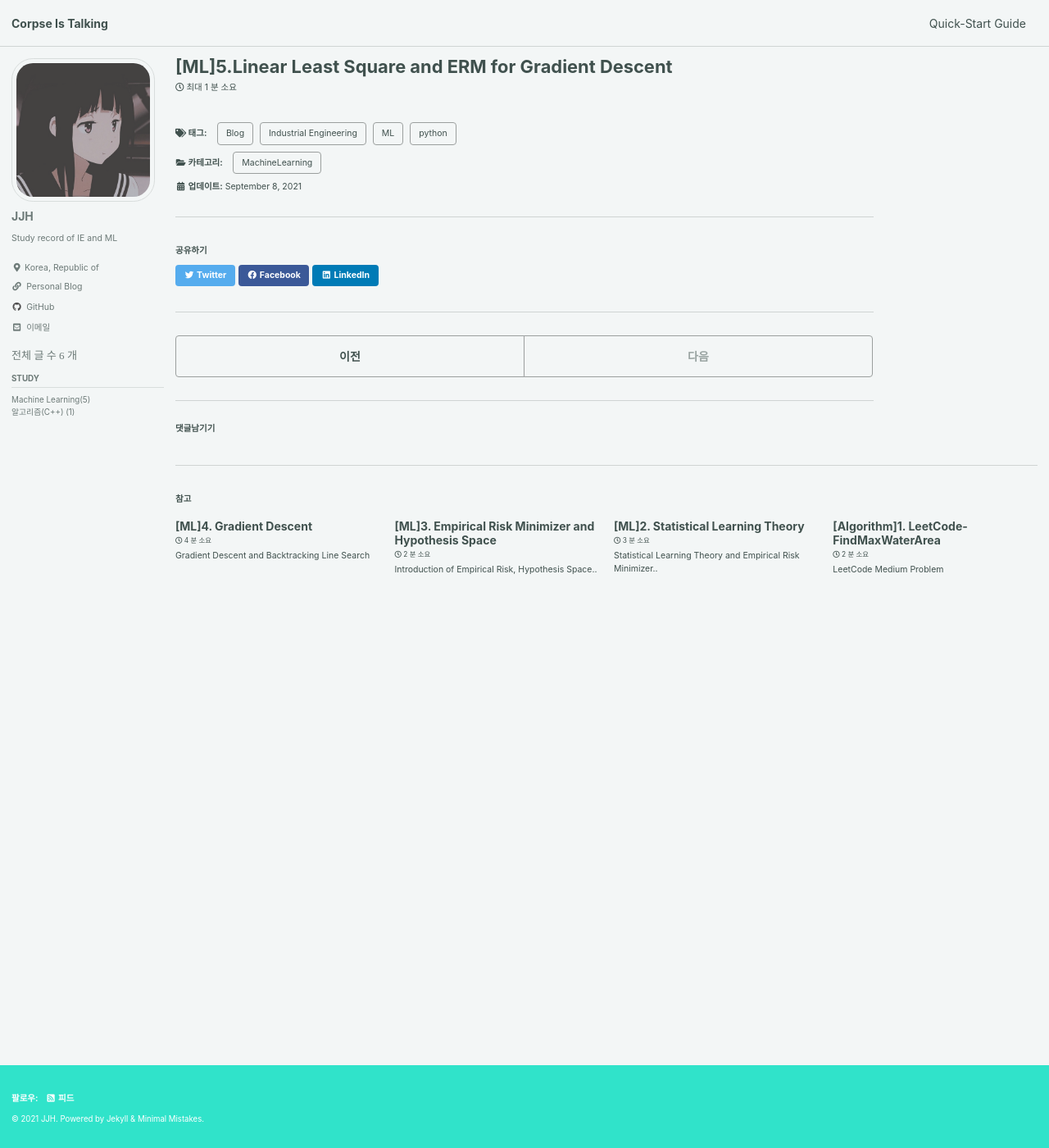
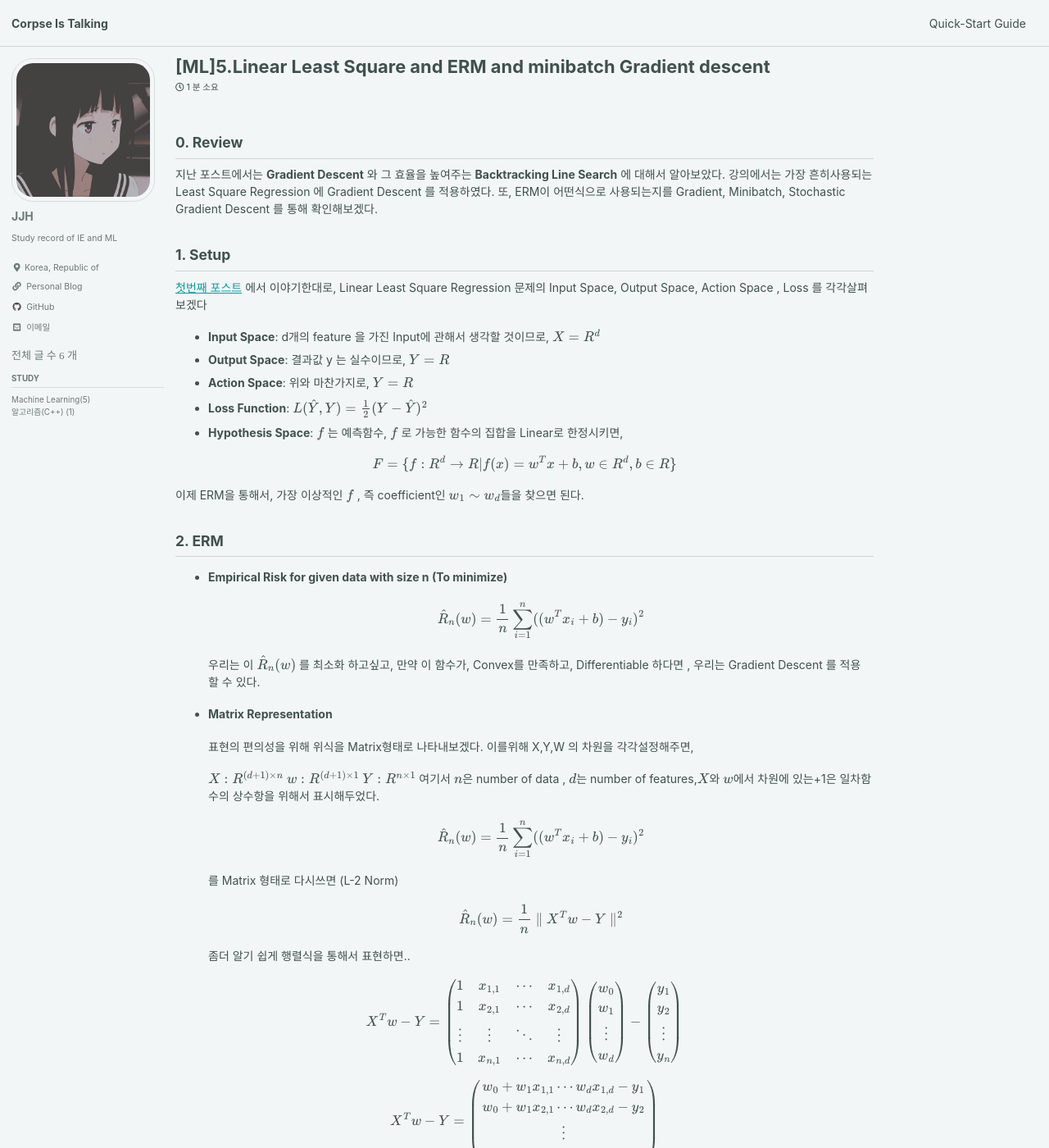
Before and after one commit to Corpse-is-Talking/Corpse-is-Talking.github.io, a Jekyll site: the page built from _posts/Machine Learning/2021-09-08-LeastSquare.md, in a window 1280 px wide and 1400 px high. Shown: the whole window at 82% size. Built offline with Jekyll 4.4.1, drawn with Linux system fonts in a browser that asks for light colours; cached includes are drawn as plain includes; formulas are drawn with MathJax 3; comment, search, counter and statistics services are not loaded; some of the changed text lies outside the part shown.

Commit message:
20210908 till matrix representation

```diff
--- a/_posts/Machine Learning/2021-09-08-LeastSquare.md
+++ b/_posts/Machine Learning/2021-09-08-LeastSquare.md
@@ -1,5 +1,5 @@
 ---
-title: "[ML]5.Linear Least Square and ERM for Gradient Descent"
+title: "[ML]5.Linear Least Square and ERM and minibatch Gradient descent"
 categories:
   - MachineLearning
 tags:
@@ -7,7 +7,104 @@ tags:
   - python
   - Industrial Engineering
   - Blog
-excerpt: Examples for Gradient descent(linear regression) and its ERM approach
+excerpt: Examples for Gradient descent(linear regression) and its ERM approach with minibatch(stochastic) Gradient.
 use_math: true
 comments: true
 ---
+## 0. Review
+지난 포스트에서는 __Gradient Descent__ 와 그 효율을 높여주는 __Backtracking Line Search__ 에 대해서 알아보았다.
+강의에서는 가장 흔히사용되는 Least Square Regression 에 Gradient Descent 를 적용하였다. 또, ERM이 어떤식으로 사용되는지를 Gradient, Minibatch, Stochastic Gradient Descent 를 통해 확인해보겠다.
+
+## 1. Setup
+[첫번째 포스트](https://lookbackjh.github.io/machinelearning/Introduction-to-Machine-Learning) 에서 이야기한대로,
+Linear Least Square Regression 문제의 Input Space, Output Space, Action Space , Loss 를 각각살펴보겠다
+
+
+- __Input Space__: d개의 feature 을 가진 Input에  관해서 생각할 것이므로, $X= R^d$
+- __Output Space__: 결과값 y 는 실수이므로, $Y=R$
+- __Action Space__: 위와 마찬가지로, $Y=R$
+- __Loss Function__: $L(\hat{Y},Y)=\frac{1}{2}(Y-\hat{Y})^2$
+- __Hypothesis Space__: $f$ 는 예측함수, $f$ 로 가능한 함수의 집합을 Linear로 한정시키면,
+
+$$F =\{f:R^d \rightarrow R |f(x)=w^Tx+b, w\in R^d, b \in R\}$$
+
+이제 ERM을 통해서, 가장 이상적인 $f$ ,  즉 coefficient인 $w_1\sim w_d$들을 찾으면 된다.
+
+
+## 2. ERM
+
+- __Empirical Risk for given data with size n (To minimize)__
+
+    $$\hat{R}_n(w)=\frac{1}{n} \sum_{i=1}^{n}((w^Tx_i+b)-y_i)^2$$
+
+    우리는 이 $\hat{R}_n(w)$ 를 최소화 하고싶고, 만약 이 함수가, Convex를 만족하고, Differentiable 하다면 , 우리는 Gradient Descent 를 적용 할 수 있다.
+
+
+- __Matrix Representation__
+
+    표현의 편의성을 위해 위식을 Matrix형태로 나타내보겠다. 이를위해 X,Y,W 의 차원을 각각설정해주면,
+
+    $ X: R^{(d+1) \times n}$
+    $ w: R^{(d+1) \times 1}$
+    $ Y: R^{n \times 1}$
+    여기서 $n$은 number of data , $d$는 number of features,$X$와 $w$에서 차원에 있는+1은 일차함수의 상수항을 위해서 표시해두었다.
+
+
+   $$\hat{R}_n(w)=\frac{1}{n} \sum_{i=1}^{n}((w^Tx_i+b)-y_i)^2$$
+
+    를 Matrix 형태로 다시쓰면 (L-2 Norm)
+
+    $$\hat{R}_n(w)=\frac{1}{n} \parallel X^Tw-Y \parallel ^2 $$
+
+    좀더 알기 쉽게 행렬식을 통해서 표현하면..
+
+$$
+    X^Tw-Y =
+ \left (\begin{array}{cc}
+    1 & x_{1,1} & \cdots & x_{1,d} \\
+    1 & x_{2,1} & \cdots & x_{2,d} \\
+  \vdots  & \vdots  & \ddots & \vdots  \\
+    1 & x_{n,1} & \cdots & x_{n,d}
+ \end{array}\right)
+\left (\begin{array}{cc}
+    w_{0}  \\
+    w_{1} \\
+  \vdots  \\
+    w_{d}
+ \end{array}\right)-
+\left (\begin{array}{cc}
+    y_{1}  \\
+    y_{2} \\
+  \vdots  \\
+    y_{n}
+ \end{array}\right)
+ $$
+
+$$
+X^Tw-Y =
+\left (\begin{array}{cc}
+   w_{0}+w_1x_{1,1}\cdots w_dx_{1,d}-y_1 \\
+   w_{0}+w_1x_{2,1}\cdots w_dx_{2,d}-y_2 \\
+\vdots   \\
+   w_{0}+w_1x_{n,1}\cdots w_dx_{n,d}-y_n
+\end{array}\right)
+$$
+
+
+
+
+
+
+
+
+- __Proof of Diffentiability and Convexity__
+
+    1. Diffentiability:
+
+        $\hat{R}_n(w)$은 단순히 미분가능한 1차함수의 합이므로, trivial하게 미분가능하다고 생각할 수 있다.
+
+    2. Convexity:
+
+        Convex를 증명하는데는 여러가지 방법이 있지만,
+        그중에서 미분가능한 $f$ 에대해서,  $ \nabla ^2 f \geq 0 $ 이면 Convex임을  사용하겠다.
+        위에 Matrix Fp
```
